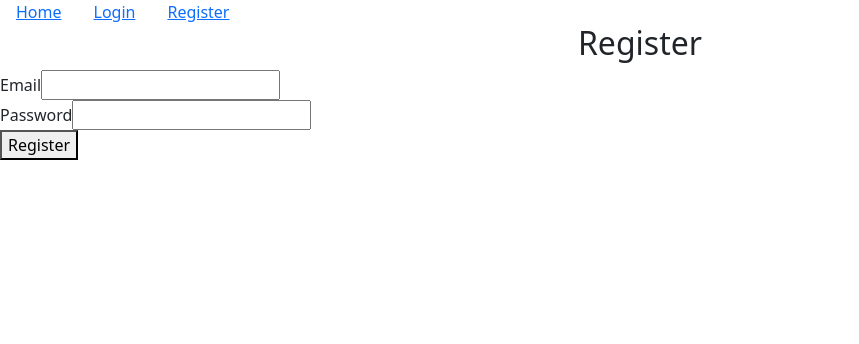
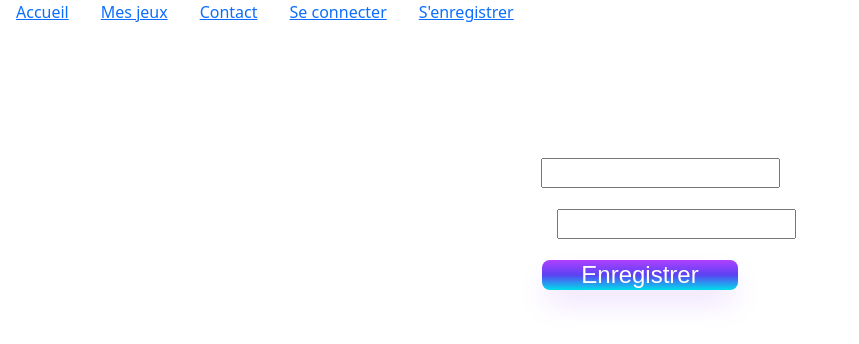
Before and after one commit to KvnBrn/front_checkpoint_4, a React (Create React App) app: page /register in a window 1280 px wide. Shown: the top 344 px of the page, without its empty margins (0-859 px from the left). Built offline with nearby package versions, Linux system fonts and the light colour scheme; the HTML template or start-up script is replaced by a standard one.

Commit message:
Add Register, Login, Contact components

```diff
--- a/package.json
+++ b/package.json
@@ -7,6 +7,7 @@
     "@testing-library/react": "^12.1.2",
     "@testing-library/user-event": "^13.5.0",
     "axios": "^0.24.0",
+    "emailjs": "^3.7.0",
     "react": "^17.0.2",
     "react-dom": "^17.0.2",
     "react-router-dom": "^6.2.1",
--- a/src/App.jsx
+++ b/src/App.jsx
@@ -1,8 +1,10 @@
 import { BrowserRouter, Routes, Route, Link } from "react-router-dom";
 import { Fragment, useEffect, useState } from 'react';
 import axios from "axios";
+import Home from './components/Home.jsx';
 import VideoGameList from './components/VideoGameList.jsx';
 import VideoGameDetails from './components/VideoGameDetails.jsx';
+import Contact from "./components/Contact.jsx";
 import { Login } from './components/Login.jsx';
 import { Register } from './components/Register.jsx';
 import { DashboardAdmin } from './components/DashboardAdmin.jsx';
@@ -46,7 +48,9 @@ const App = () => {
         <UserContext.Provider value={{ user, setUser }}>
           <BrowserRouter>
             <nav>
-              <Link to="/" className="mx-3">Home</Link>
+              <Link to="/" className="mx-3">Accueil</Link>
+              <Link to="/video_games" className="mx-3">Mes jeux</Link>
+              <Link to="/contact" className="mx-3">Contact</Link>
               {
                 isAuthenticated ?
                 <>
@@ -55,13 +59,15 @@ const App = () => {
                 </>
                 :
                   <>
-                    <Link to="/login" className="mx-3">Login</Link>
-                    <Link to="/register" className="mx-3">Register</Link>
+                    <Link to="/login" className="mx-3">Se connecter</Link>
+                    <Link to="/register" className="mx-3">S'enregistrer</Link>
                   </>
               }
             </nav>
             <Routes>
-              <Route exact path="/" element={<VideoGameList />} />
+              <Route exact path="/" element={<Home />} />
+              <Route path="/video_games" element={<VideoGameList />} />
+              <Route path="/contact" element={<Contact />} />
               <Route path="/video_games/:id" element={<VideoGameDetails />} />
               <Route path="/login" element={<Login />} />
               <Route path="/register" element={<Register />} />
--- /dev/null
+++ b/src/components/Contact.jsx
@@ -0,0 +1,40 @@
+//import emailjs from 'emailjs-com';
+
+const ContactUs = () => {
+  const sendEmail = (e) => {
+    e.preventDefault();
+
+    // emailjs.sendForm(
+    //   'service_0nkucvi',
+    //   'template_fyawrff',
+    //   e.target,
+    //   'user_2q5ee1RYRTjglVbkWn7xs'
+    // );
+    alert('Message envoyé! ');
+    e.target.reset();
+  };
+  return (
+    <div className="container text-white">
+      <div className="row text-center p-5">
+        <h2 className="text-center mb-5">Un avis ? Une suggestion ?</h2>
+        <form className="col-lg-6 col-md-6 col-xs-12 mx-auto" onSubmit={sendEmail}>
+          <div className="mb-3">
+            <label htmlFor="text" className="form-label">Votre demande</label>
+            <input type="text" className="texte" name="email" id="email" required="required"/>
+          </div>
+          <div className="mb-3">
+            <label htmlFor="email" className="form-label">Email</label>
+            <input type="text" className="texte" name="email" id="email" required="required"/>
+          </div>
+          <div className="mb-3">
+            <label htmlFor="message" className="form-label">Votre Message</label>
+            <textarea type="message" className="texte" name="message" id="message" required="required"/>
+          </div>
+          <button type="submit" className="button-65 m-auto" required>Envoyer</button>
+        </form>
+      </div>
+    </div>
+  );
+};
+
+export default ContactUs;
--- /dev/null
+++ b/src/components/Home.jsx
@@ -0,0 +1,16 @@
+import { Link } from "react-router-dom";
+
+const Home = () => {
+    return (
+        <div className="text-center">
+            <h1 className='p-5 m-5'>Bienvenue sur cette app où je vais vous partager une de mes passions : les jeux vidéos.</h1>
+            <h2 className='p-5 m-5'>Le bouton ci-dessous vous emmenera directement sur la page où vous trouverez ma sélection de jeux.</h2>
+            <h2 className='p-5 m-5'>Bonne visite ! Enjoy !</h2>
+            <Link to="/video_games">
+                <button type="button" className="button-65 m-auto">Go</button>
+            </Link>
+        </div>
+    )
+}
+
+export default Home;
--- a/src/components/Login.jsx
+++ b/src/components/Login.jsx
@@ -27,20 +27,20 @@ export const Login = () => {
     }
 
     return (
-        <div className="container bg-primary text-white">
+        <div className="container text-white">
             <div className="row text-center p-5">
-                <h2 className="text-center mb-5">Login</h2>
+                <h2 className="text-center mb-5">Se connecter</h2>
                 <form className="col-lg-6 col-md-6 col-xs-12 mx-auto" onSubmit={handleSubmit}>
                     {error && <p className="alert alert-danger">{error}</p>}
                     <div className="mb-3">
                         <label htmlFor="email" className="form-label">Email</label>
-                        <input type="text" className="form-control" name="email" id="email" value={email} onChange={(e) => setEmail(e.target.value)} />
+                        <input type="text" className="" name="email" id="email" value={email} onChange={(e) => setEmail(e.target.value)} />
                     </div>
                     <div className="mb-3">
                         <label htmlFor="password" className="form-label">Password</label>
-                        <input type="password" className="form-control" name="password" id="password" value={password} onChange={(e) => setPassword(e.target.value)} />
+                        <input type="password" className="" name="password" id="password" value={password} onChange={(e) => setPassword(e.target.value)} />
                     </div>
-                    <button type="submit" className="btn btn-warning">Login</button>
+                    <button type="submit" className="button-65 m-auto">Connexion</button>
                 </form>
             </div>
         </div>
--- a/src/components/Register.jsx
+++ b/src/components/Register.jsx
@@ -25,20 +25,22 @@ export const Register = () => {
     }
 
     return (
-        <div className="row">
-            <h2 className="text-center">Register</h2>
-            <form className="col-md-4 col-md-offset-4" onSubmit={handleSubmit}>
-                {error && <p className="text-danger">{error}</p>}
-                <div className="form-group">
-                    <label htmlFor="email">Email</label>
-                    <input type="text" name="email" id="email" value={email} onChange={(e) => setEmail(e.target.value)}/>
-                </div>
-                <div className="form-group">
-                    <label htmlFor="password">Password</label>
-                    <input type="password" name="password" id="password" value={password} onChange={(e) => setPassword(e.target.value)}/>
-                </div>
-                <button type="submit">Register</button>
-            </form>
+        <div className="container text-white">
+            <div className="row text-center p-5">
+                <h2 className="text-center mb-5">S'enregistrer</h2>
+                <form className="col-lg-6 col-md-6 col-xs-12 mx-auto" onSubmit={handleSubmit}>
+                    {error && <p className="alert alert-danger">{error}</p>}
+                    <div className="mb-3">
+                        <label htmlFor="email" className="form-label">Email</label>
+                        <input type="text" className="" name="email" id="email" value={email} onChange={(e) => setEmail(e.target.value)} />
+                    </div>
+                    <div className="mb-3">
+                        <label htmlFor="password" className="form-label">Password</label>
+                        <input type="password" className="" name="password" id="password" value={password} onChange={(e) => setPassword(e.target.value)} />
+                    </div>
+                    <button type="submit" className="button-65 m-auto">Enregistrer</button>
+                </form>
+            </div>
         </div>
     )
 }
```
Also changed, not shown: src/styles/index.css (+11 -0 lines), 1 other file (tests, documents, lock files or other folders).
